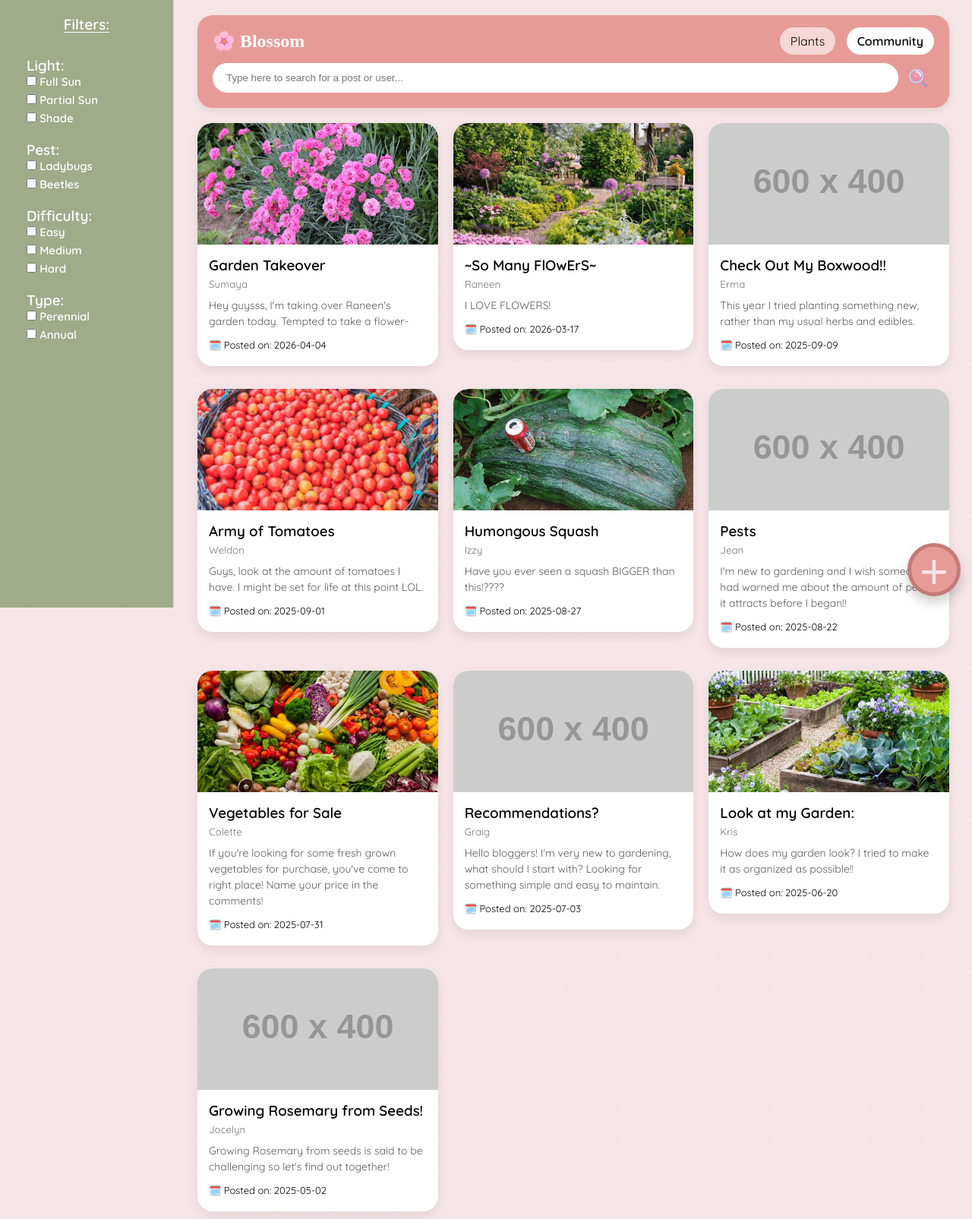
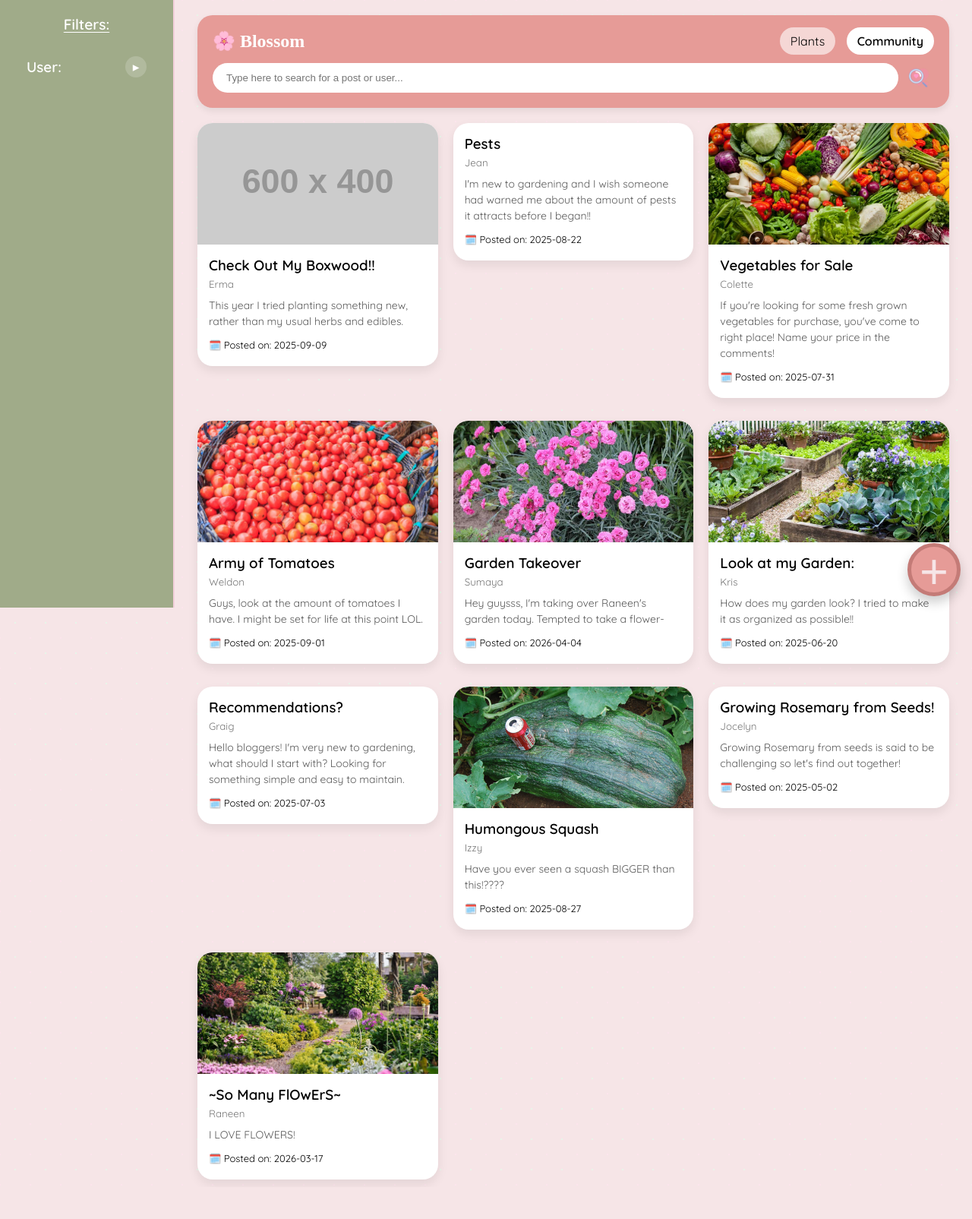
Before and after one commit to Rono234/Database_Plant_App, a PHP site: page /community.php in a window 1280 px wide. Shown: the whole page at 76% size. After the commit the page ends 1556 px from the top, so only its background shows below. Run offline with PHP 8.4, Linux system fonts and the light colour scheme; data comes from the database, SQL or seed files in the repository; grey boxes labelled with a size stand in for pictures from a placeholder-image service; some libraries are stand-ins or nearby versions.

Commit message:
placeholders for delete and update post + firxed filters and images for community tab

```diff
--- a/community.php
+++ b/community.php
@@ -9,7 +9,17 @@ $conditions = [];
 // Basic search functionality for posts and users using the name
 if(isset($_GET['search']) && !empty($_GET['search'])) {
     $search = mysqli_real_escape_string($con, $_GET['search']);
-    $conditions[] = "pt.title LIKE '%$search%' OR u.user_name LIKE '%$search%'";
+    $conditions[] = "(pt.title LIKE '%$search%' OR u.user_name LIKE '%$search%')";
+}
+
+// User filter functionality
+if(isset($_GET['user_name']) && !empty($_GET['user_name'])){
+    $user_name_security =
+        array_map(function($un) use ($con){
+            return mysqli_real_escape_string($con, $un);
+        }, $_GET['user_name']);
+    $un_array = implode("','", $user_name_security);
+    $conditions[] = "u.user_name IN ('$un_array') ";
 }
 
 // Putting together the queries
@@ -22,7 +32,7 @@ if (!empty($conditions)) {
 }
 
 $q .= " GROUP BY pt.post_id, pt.title, pt.body, pt.post_date, pt.post_img, u.user_name
-        ORDER BY pt.post_date DESC";
+        ORDER BY RAND()";
 
 $result = mysqli_query($con, $q) or die("Query failed: " . mysqli_error($con));
 
@@ -82,32 +92,24 @@ function resolvePostImage($fileName)
     <!-- SIDEBAR -->
     <div class="sidebar">
         <h3>Filters:</h3>
-
         <div class="filter-section">
             <div class="filter-group">
-                <strong class="filter-title">Light:</strong>
-                <label><input type="checkbox"> Full Sun</label>
-                <label><input type="checkbox"> Partial Sun</label>
-                <label><input type="checkbox"> Shade</label>
-            </div>
+                <details class="filter-group" data-filter-group="user">
+                <summary>
+                    <strong class="filter-title">User:</strong>
+                    <button class="filter-toggle" type="button" aria-label="Toggle User filter"></button>
+                </summary>
+                    <?php
+                        $user_query = "SELECT DISTINCT user_name FROM users ORDER BY user_name";
+                        $user_result= mysqli_query($con, $user_query) or die("Query failed: " . mysqli_error($con));
 
-            <div class="filter-group">
-                <strong class="filter-title">Pest:</strong>
-                <label><input type="checkbox"> Ladybugs</label>
-                <label><input type="checkbox"> Beetles</label>
-            </div>
-
-            <div class="filter-group">
-                <strong class="filter-title">Difficulty:</strong>
-                <label><input type="checkbox"> Easy</label>
-                <label><input type="checkbox"> Medium</label>
-                <label><input type="checkbox"> Hard</label>
-            </div>
-
-            <div class="filter-group">
-                <strong class="filter-title">Type:</strong>
-                <label><input type="checkbox"> Perennial</label>
-                <label><input type="checkbox"> Annual</label>
+                        while ($user_row = mysqli_fetch_assoc($user_result)){
+                            $user_name = $user_row['user_name'];
+                            $checked = isset($_GET['user_name']) && in_array($user_name, $_GET['user_name']) ? 'checked' : '';
+                            echo '<label><input type="checkbox" name="user_name[]" form="filter-form" value="' . escape($user_name) . '" onchange="this.form.submit()" ' . $checked . '> ' . escape($user_name) . '</label>';
+                        }
+                    ?>
+                </details>
             </div>
         </div>
     </div>
@@ -142,14 +144,19 @@ function resolvePostImage($fileName)
             <?php if (mysqli_num_rows($result) > 0) { ?>
                 <?php while ($row = mysqli_fetch_assoc($result)) { ?>
                     <a class="card-link" href="detail.php?post_id=<?php echo (int) $row['post_id']; ?>">
+                        <div class="community-container">
                             <div class="card" style="margin-bottom: 10px;">
+                                <?php if (!empty($row['post_img'])): ?>
                                     <img src="<?php echo escape(resolvePostImage($row['post_img'])); ?>"
                                         alt="<?php echo escape($row['title']); ?>">
+                                <?php endif; ?>
+
                                 <div class="card-content">
                                     <h3><?php echo escape($row['title']); ?></h3>
                                     <small><?php echo escape($row['user_name']); ?></small>
                                     <p><?php echo escape($row['body']); ?></p>
                                     <div class="info">🗓️ Posted on: <?php echo escape($row['post_date']); ?></div>
+                                </div>
                             </div>
                         </div>
                     </a>
@@ -187,7 +194,6 @@ function resolvePostImage($fileName)
             </form>
         </div>
     </div>
-</body>
 
     <script>
         const newPostBtn = document.querySelector('.new-post');
@@ -200,8 +206,74 @@ function resolvePostImage($fileName)
 
         cancelPostBtn.addEventListener('click', () => {
             modalOverlay.classList.remove('open');
+        });
+
+        document.addEventListener('DOMContentLoaded', function () {
+        var storageKey = 'blossom-open-filters';
+        var filterForm = document.getElementById('filter-form');
+        var filterGroups = Array.from(document.querySelectorAll('.filter-group[data-filter-group]'));
+
+            function saveOpenGroups() {
+                var openGroups = filterGroups
+                    .filter(function (group) {
+                        return group.open;
                     })
+                    .map(function (group) {
+                        return group.dataset.filterGroup;
+                    });
 
+                sessionStorage.setItem(storageKey, JSON.stringify(openGroups));
+            }
+
+            function restoreOpenGroups() {
+                var savedState = sessionStorage.getItem(storageKey);
+
+                if (!savedState) {
+                    return;
+                }
+
+                try {
+                    var openGroups = JSON.parse(savedState);
+
+                    filterGroups.forEach(function (group) {
+                        group.open = openGroups.indexOf(group.dataset.filterGroup) !== -1;
+                    });
+                } catch (error) {
+                    sessionStorage.removeItem(storageKey);
+                }
+            }
+
+            restoreOpenGroups();
+
+            filterGroups.forEach(function (group) {
+                var summary = group.querySelector('summary');
+                var toggle = group.querySelector('.filter-toggle');
+
+                summary.addEventListener('click', function (event) {
+                    if (!event.target.closest('.filter-toggle')) {
+                        event.preventDefault();
+                    }
+                });
+
+                summary.addEventListener('keydown', function (event) {
+                    if ((event.key === 'Enter' || event.key === ' ') && event.target === summary) {
+                        event.preventDefault();
+                    }
+                });
+
+                toggle.addEventListener('click', function (event) {
+                    event.preventDefault();
+                    group.open = !group.open;
+                    saveOpenGroups();
+                });
+
+                group.addEventListener('toggle', saveOpenGroups);
+            });
+
+            if (filterForm) {
+                filterForm.addEventListener('submit', saveOpenGroups);
+            }
+        });
     </script>
-
+</body>
 </html>
```
Also changed, not shown: detail.php (+12 -1 lines). Lines whose indentation alone changed are shown as unchanged.
